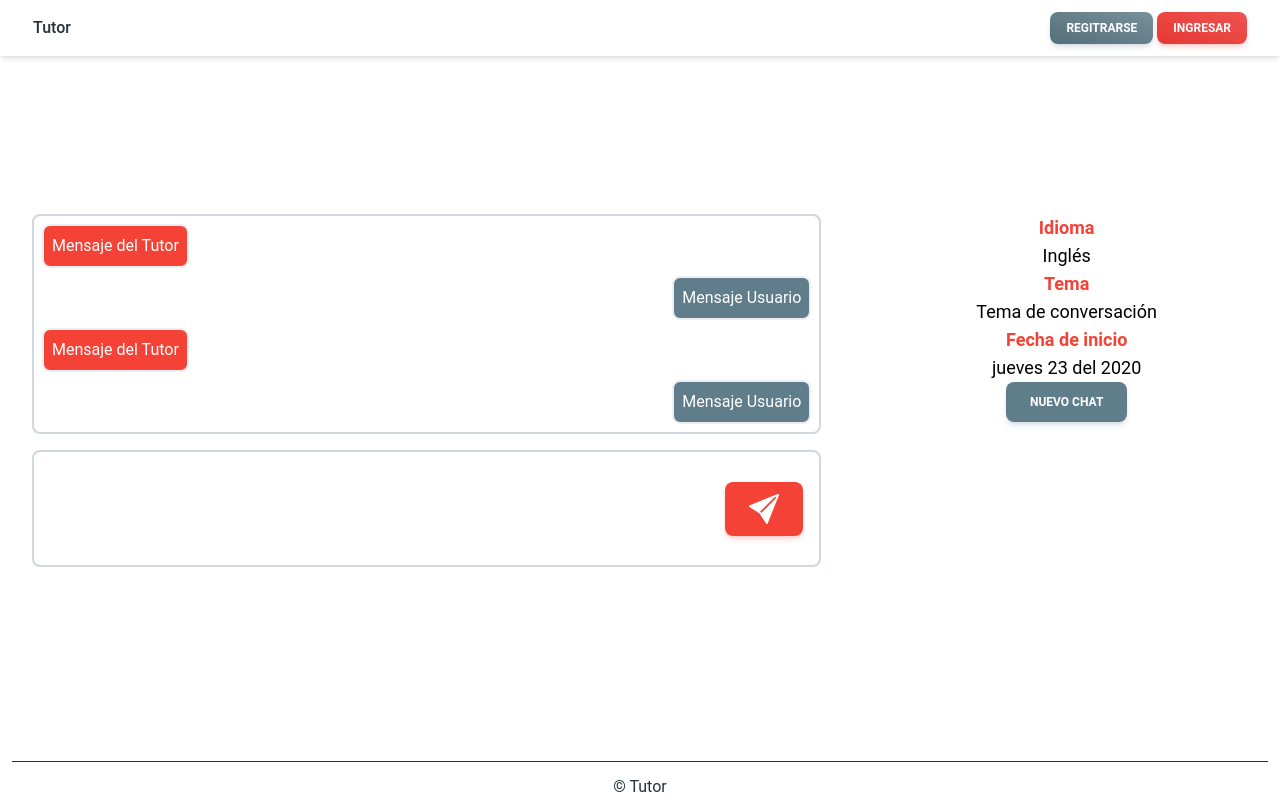
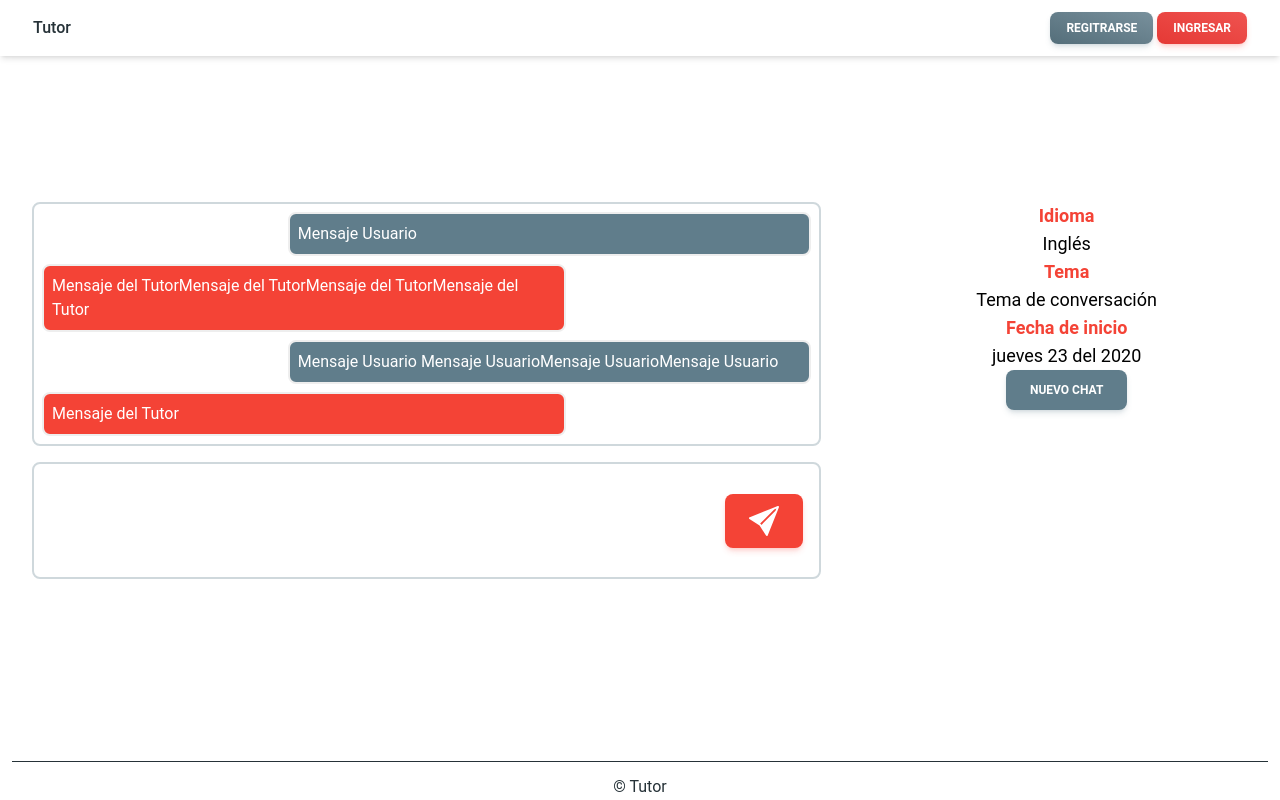
Before and after one commit to cristianflorez15/frontTutorSegundaLengua, a Next.js app: page /chat in a window 1280 px wide. Built offline with nearby package versions, Linux system fonts and the light colour scheme.

Commit message:
Front V1

```diff
--- a/src/app/chat/page.jsx
+++ b/src/app/chat/page.jsx
@@ -7,24 +7,24 @@ export default function Chat(params) {
         <div className="md:flex">
             <div className="bg-white w-full md:w-2/3 p-8">
                 <div className="border-solid border-2 border-blue-gray-100 rounded-lg w-full">
-                    <div className="bg-red-500 flex h-fit w-fit mx-2 my-2 mr-auto p-2 border-solid border-2 rounded-lg">
-                        <p className="text-white">
-                            Mensaje del Tutor
-                        </p>
-                    </div>
-                    <div className="bg-blue-gray-500 flex h-fit w-fit mx-2 my-2 ml-auto p-2 border-solid border-2 rounded-lg">
+                <div className="bg-blue-gray-500 flex h-fit w-4/6 mr-2 ml-auto my-2 p-2 border-solid border-2 rounded-lg">
                         <p className="text-white">
                             Mensaje Usuario
                         </p>
                     </div>
-                    <div className="bg-red-500 flex h-fit w-fit mx-2 my-2 mr-auto p-2 border-solid border-2 rounded-lg">
+                    <div className="bg-red-500 flex h-fit w-4/6 ml-2 mr-auto my-2 p-2 border-solid border-2 rounded-lg">
+                        <p className="text-white">
+                            Mensaje del TutorMensaje del TutorMensaje del TutorMensaje del Tutor
+                        </p>
+                    </div>
+                    <div className="bg-blue-gray-500 flex h-fit w-4/6 mr-2 ml-auto my-2 p-2 border-solid border-2 rounded-lg">
+                        <p className="text-white">
+                            Mensaje Usuario Mensaje UsuarioMensaje UsuarioMensaje Usuario
+                        </p>
+                    </div>
+                    <div className="bg-red-500 flex h-fit w-4/6 ml-2 mr-auto my-2 p-2 border-solid border-2 rounded-lg">
                         <p className="text-white">
                             Mensaje del Tutor
-                        </p>
-                    </div>
-                    <div className="bg-blue-gray-500 flex h-fit w-fit mx-2 my-2 ml-auto p-2 border-solid border-2 rounded-lg">
-                        <p className="text-white">
-                            Mensaje Usuario
                         </p>
                     </div>
                 </div>
```
